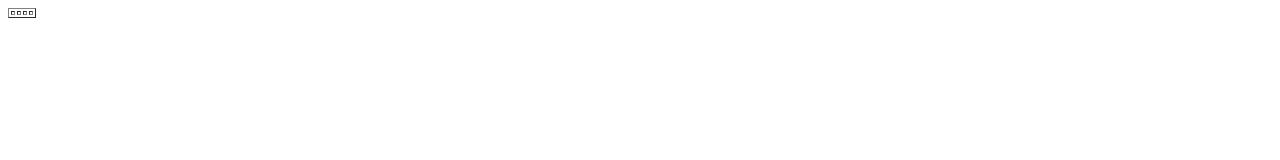
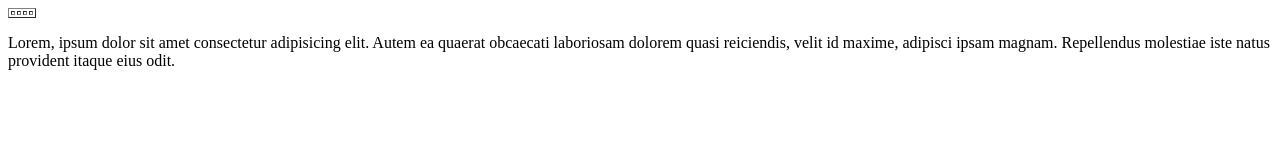
Before and after one commit to HaroldTFK19-08/Proyecto_, a plain HTML site: page index.html in a window 1280 px wide. Drawn offline with Linux system fonts and the light colour scheme.

Commit message:
Modificacion Index

```diff
--- a/index.html
+++ b/index.html
@@ -14,5 +14,6 @@
             <td></td>
         </tr>
     </table>
+    <p>Lorem, ipsum dolor sit amet consectetur adipisicing elit. Autem ea quaerat obcaecati laboriosam dolorem quasi reiciendis, velit id maxime, adipisci ipsam magnam. Repellendus molestiae iste natus provident itaque eius odit.</p>
 </body>
 </html>
```
